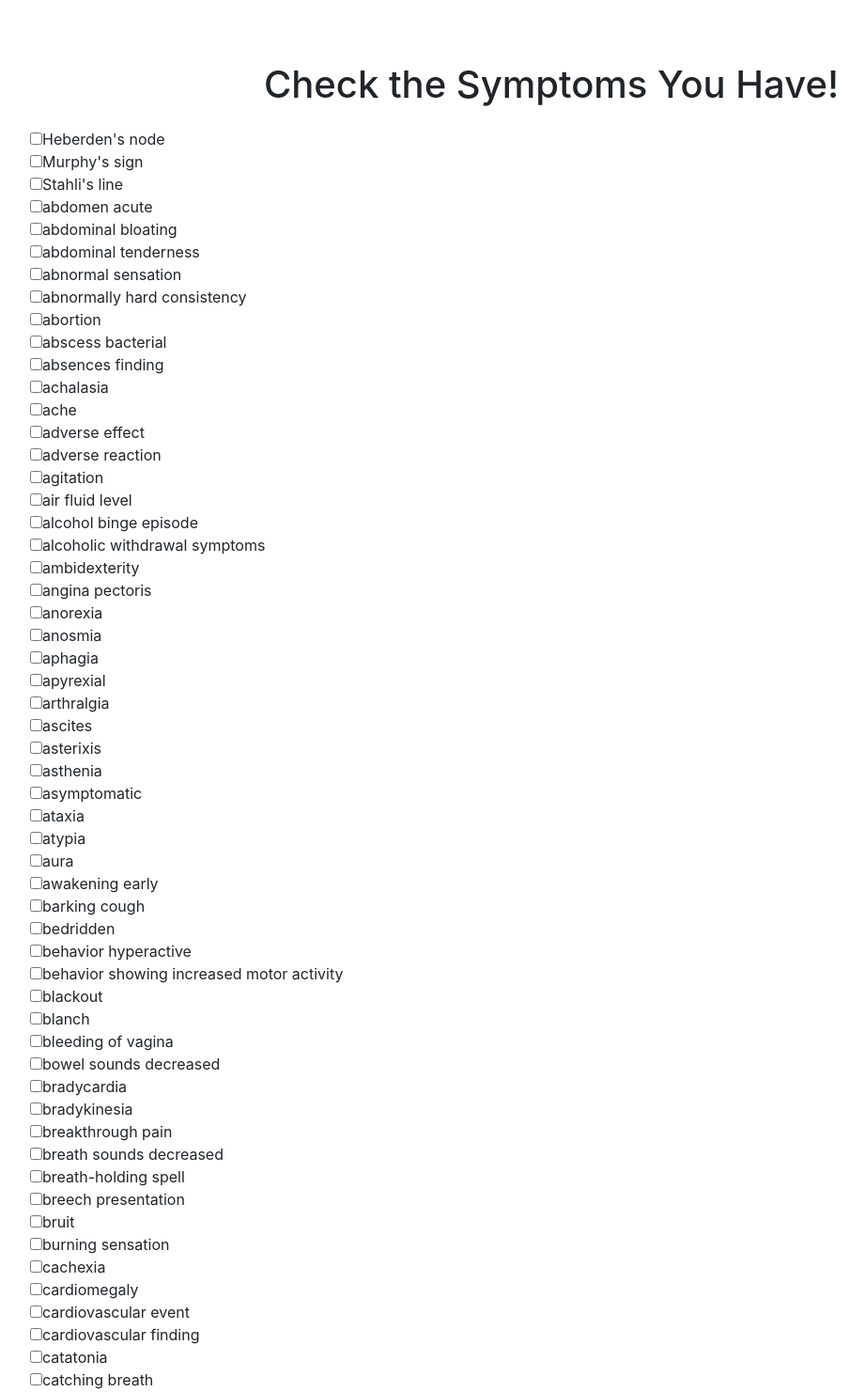
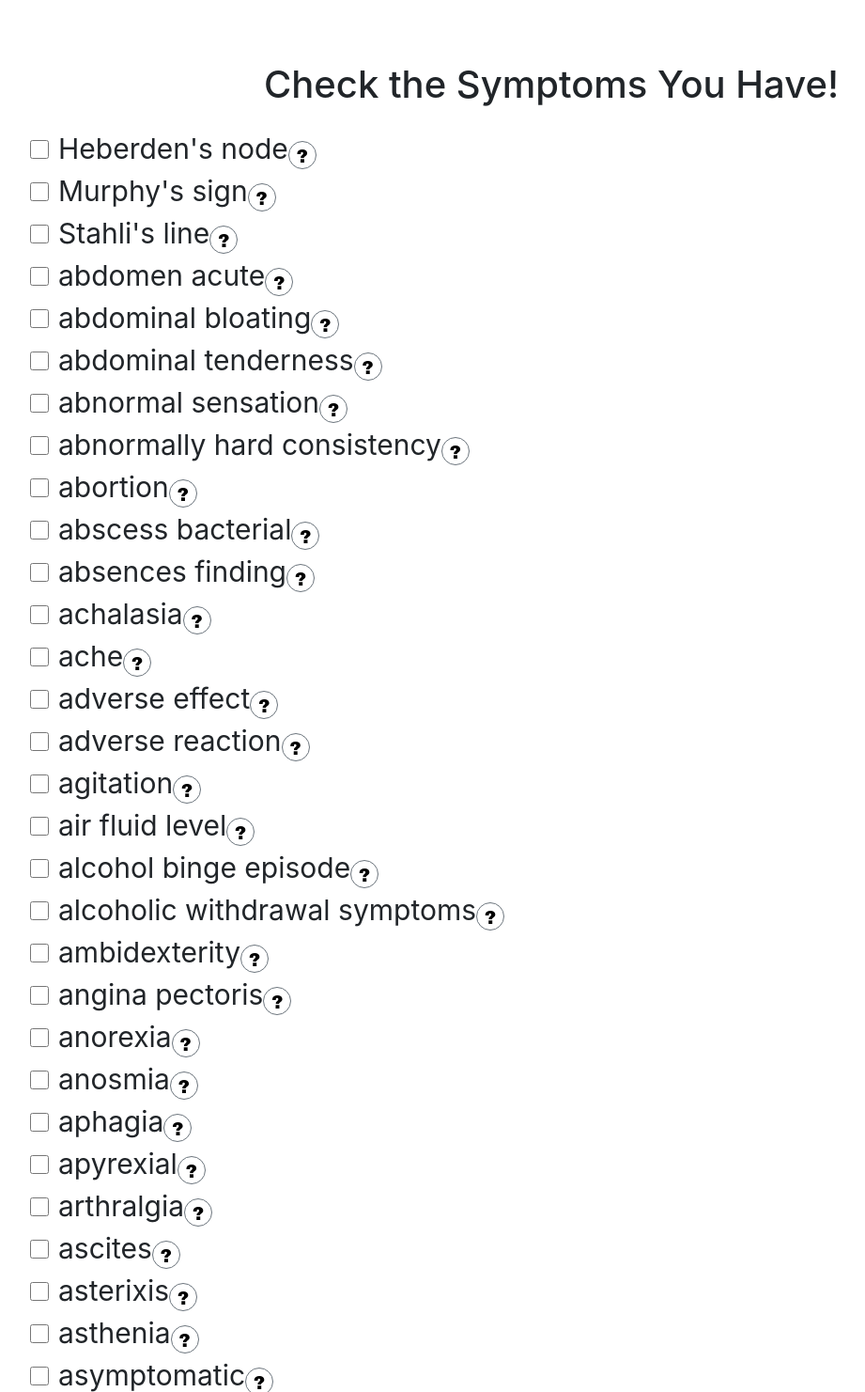
Before and after one commit to rdeepak2002/Diagnose, a Flask app: page / in a window 1280 px wide. Shown: the part 264-1745 px from the top of the page at 94% size, without its empty margins (53-974 px from the left). Run offline with Flask 2, Linux system fonts and the light colour scheme; some libraries are stand-ins or nearby versions.

Commit message:
added info button

```diff
--- a/static/home.css
+++ b/static/home.css
@@ -14,6 +14,35 @@
 	transform: scale(0.9);
 }
 
+.infoBtn {
+	border-radius: 100%;
+	width: 30px;
+	height: 30px;
+	font-size: 20px;
+	font-family: "Arial Black", "Arial Narrow", Gadget, sans-serif;
+	font-weight: bold;
+	padding: 0px !important;
+	background-color: rgb(255, 255, 255) !important;
+	color: rgb(0, 0, 0) !important;
+}
+
+.infoBtn:hover {
+	color: rgb(0, 0, 0) !important
+}
+
+.infoBtn:active {
+	color: rgb(0, 0, 0) !important;
+}
+
+.infoBtn:focus {
+	color: rgb(0, 0, 0) !important
+}
+
+.wikipediaFrame {
+	width: 100%;
+	height: 60%;
+}
+
 .logoBtn {
 	margin-left: 35px;
 	margin-top: 35px;
@@ -26,6 +55,17 @@
 }
 
 @keyframes spin { 100% { -webkit-transform: rotateY(360deg); transform:rotateY(360deg); } }
+
+.checkBox {
+	height: 20px !important;
+	width: 20px !important;
+	padding: 10px !important;
+	margin-right: 10px;
+}
+
+.checkBoxLabel {
+	font-size: 30px !important;
+}
 
 #output {
 	height: 10px;
--- a/static/home.js
+++ b/static/home.js
@@ -5,8 +5,11 @@ $(document).ready(function() {
 
 	// add checkboxes to screen
 	for(var i = 0; i < symptomList.length; i++) {
-		var checkBox = '<input class="form-check-label" type="checkbox" id="'+symptomList[i]+'" value="'+symptomList[i]+'onclick="updateSymptoms(this.id)"">'+symptomList[i]+'<br>';
+		var checkBox = '<input class="checkBox form-check-label" type="checkbox" id="'+symptomList[i]+'" value="'+symptomList[i]+'onclick="updateSymptoms(this.id)"">';
+		var label = '<label class="checkBoxLabel form-check-label" for="'+symptomList[i]+'">' + symptomList[i] + '</label><button type="button" class="infoBtn btn btn-secondary" data-toggle="modal" id="'+symptomList[i]+'" data-target="#exampleModal">?</button><br>'
+
 		$( "#checkList" ).append(checkBox);
+		$( "#checkList" ).append(label);
 	}
 
 	$(".btnContainer").bind("webkitAnimationEnd mozAnimationEnd animationEnd", function(){
@@ -17,6 +20,10 @@ $(document).ready(function() {
 		if(symptomsOut.length > 0) {
 			$(".logoBtn").addClass("spinAnimation");
 		}
+	})
+
+	$(".infoBtn").click(function(){
+		$(".wikipediaFrame").attr("src", $(".wikipediaFrame").attr('id'));
 	})
 
 	// event listener for each checkbox
--- a/templates/home.html
+++ b/templates/home.html
@@ -29,6 +29,26 @@
 
 			<h1 id="output" text-align="center">Check the Symptoms You Have!</h1>
 
+			<!-- Modal -->
+			<div class="modal fade" id="exampleModal" tabindex="-1" role="dialog" aria-labelledby="exampleModalLabel" aria-hidden="true">
+				<div class="modal-dialog" role="document">
+					<div class="modal-content">
+						<div class="modal-header">
+							<h5 class="modal-title" id="exampleModalLabel">Information</h5>
+							<button type="button" class="close" data-dismiss="modal" aria-label="Close">
+								<span aria-hidden="true">&times;</span>
+							</button>
+						</div>
+						<div class="modal-body">
+							<iframe frameBorder="0" class="wikipediaFrame" src="http://en.wikipedia.org/w/index.php?title=Heberden's node&printable=yes">Browser not compatible.</iframe>
+						</div>
+						<div class="modal-footer">
+							<button type="button" class="btn btn-secondary" data-dismiss="modal">Close</button>
+						</div>
+					</div>
+				</div>
+			</div>
+
 			<div id="checkList"></div>
 		</div>
 		<script src="../static/home.js"></script>
```
